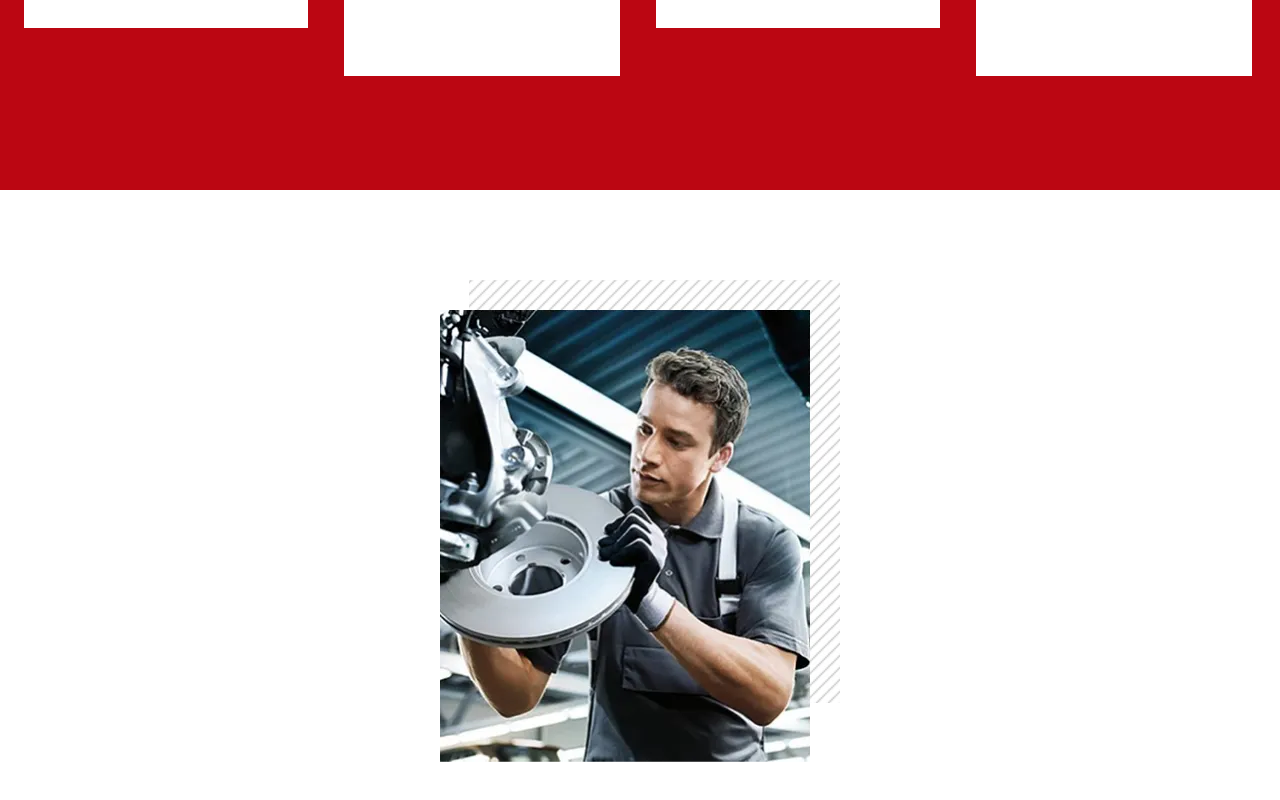
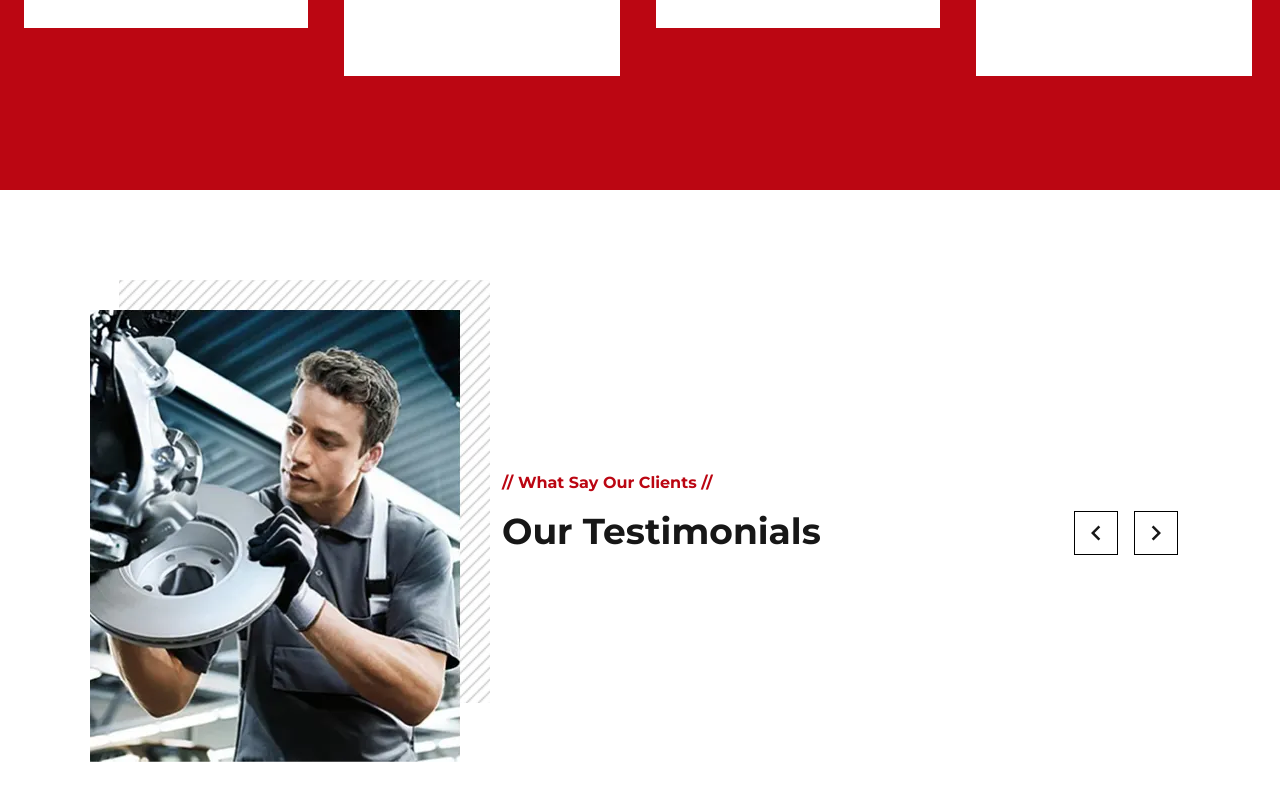
Before and after one commit to TopDEV-fs/CarstyreRepair_Website, a Next.js app: page / in a window 1280 px wide. Shown: the part 4351-5151 px from the top of the page. Built offline with nearby package versions, Linux system fonts and the light colour scheme.

Commit message:
add heading and buttons to slide sliders

```diff
--- a/src/app/Components/Testimonial.jsx
+++ b/src/app/Components/Testimonial.jsx
@@ -1,6 +1,8 @@
 import React from 'react'
 import Image from 'next/image'
 import Testimonialimg1 from "../Assets/Testimonials.webp"
+import { MdOutlineKeyboardArrowLeft } from "react-icons/md"
+import { MdKeyboardArrowRight } from "react-icons/md"
 
 export default function Testimonial() {
   return (
@@ -9,6 +11,17 @@
             <div>
                 <Image src={Testimonialimg1}/>
             </div>
+            <div className='w-full max-w-[700px] py-12 px-3'>
+                <p className='text-[#BB0612] font-bold mb-4'>// What Say Our Clients //</p>
+                <div className='flex justify-between mb-4'>
+                  <h2 className='font-semibold text-4xl'>Our Testimonials</h2>
+                  <div className='flex text-3xl gap-4'>
+                    <button className='border border-black p-1.5'><MdOutlineKeyboardArrowLeft /></button>
+                    <button className='border border-black p-1.5'><MdKeyboardArrowRight /></button>
+                  </div>
+                </div>
+
+            </div>
         </div>
     </section>
   )
```
